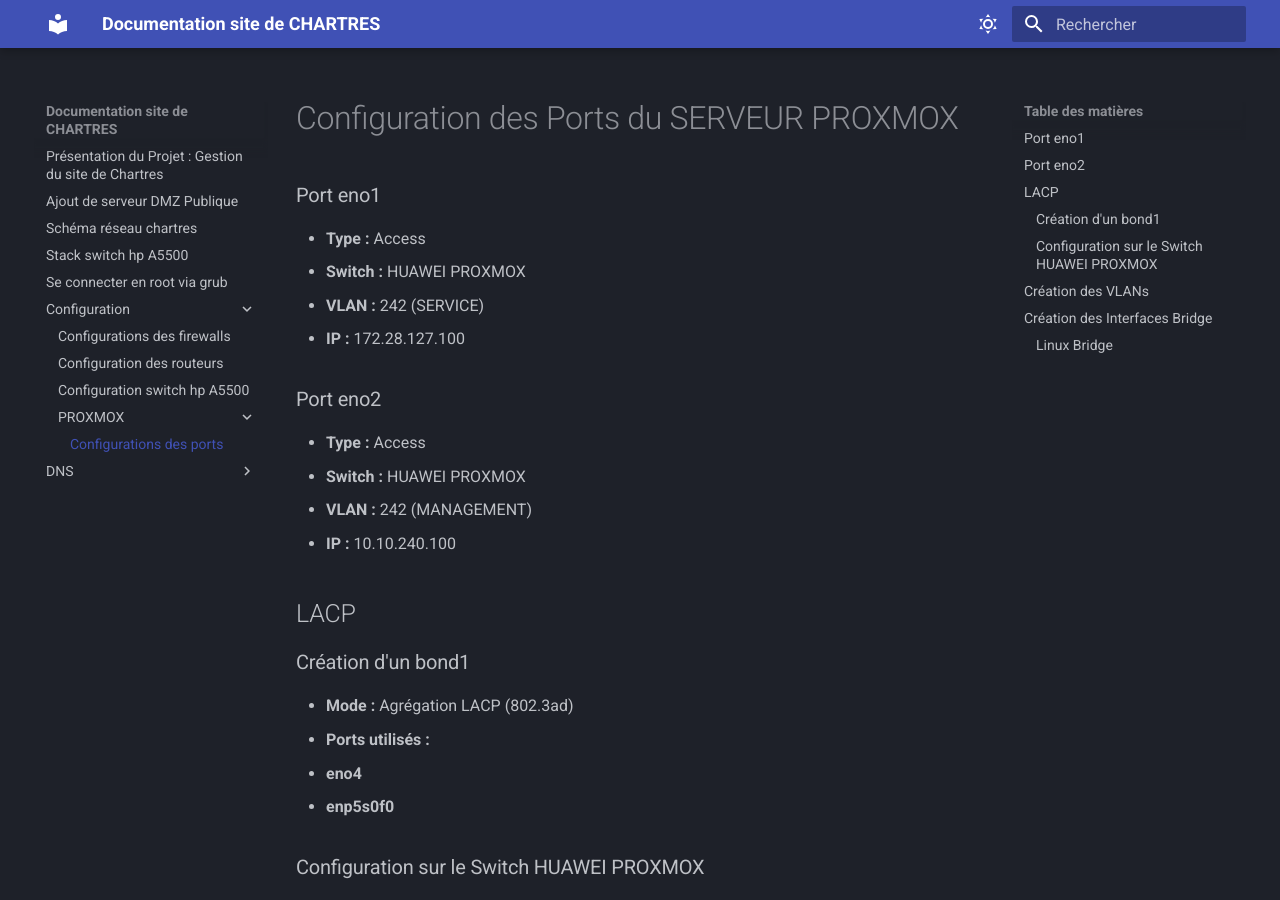
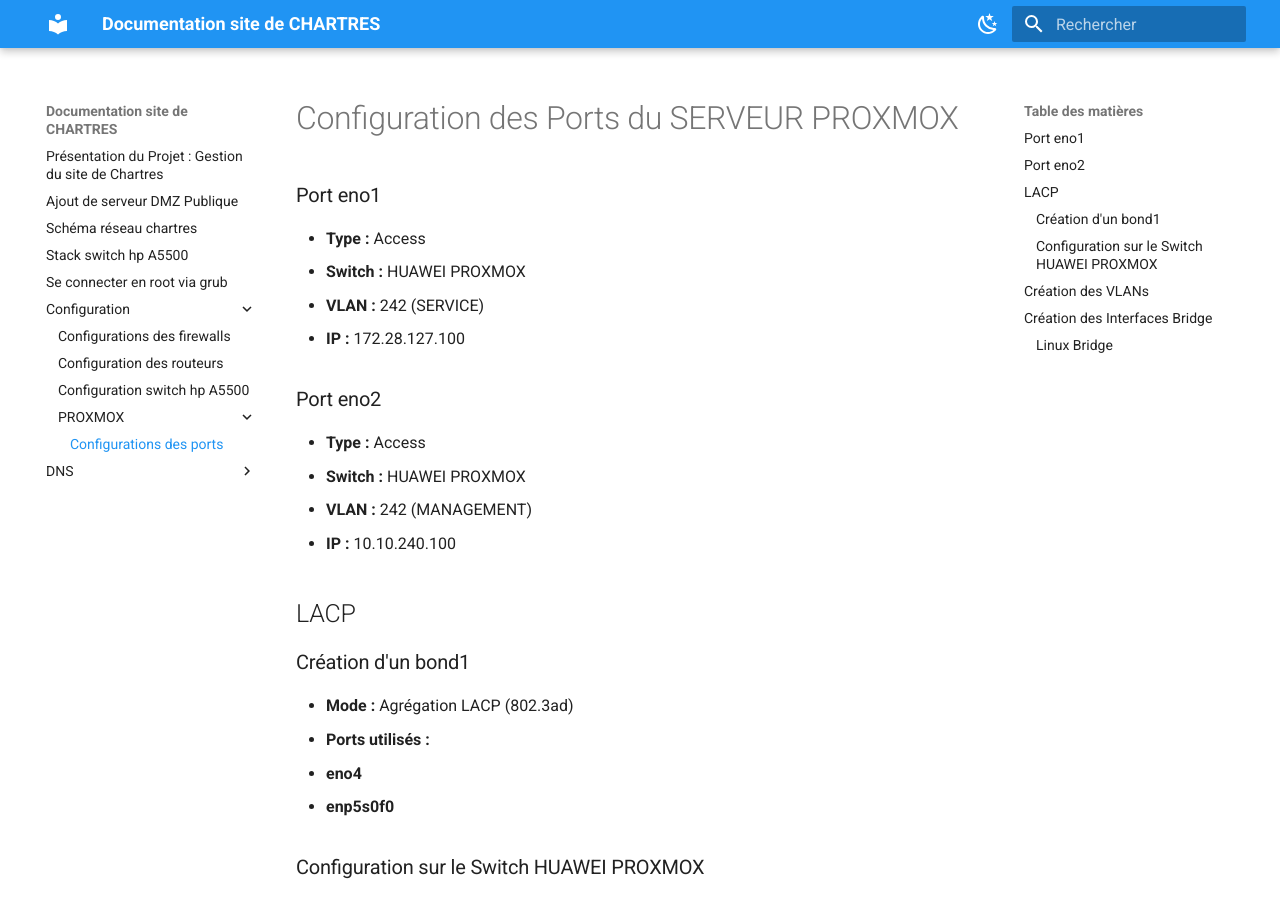
Before and after one commit to HeaZzY/Mkdocs, an MkDocs documentation site: the page built from docs/Configuration/PROXMOX/Config_Proxmox.md, in a window 1280 px wide and 900 px high. Built offline with MkDocs 1.6.1 and Material for MkDocs 9.7.7, drawn with Linux system fonts in a browser that asks for light colours.

Commit message:
maj #3.2

```diff
--- a/mkdocs.yml
+++ b/mkdocs.yml
@@ -3,15 +3,17 @@
   name: material
   language: fr
   palette:
-    - scheme: slate
+    - media: "(prefers-color-scheme: light)"
+      scheme: default
+      primary: blue
+      accent: light-blue
+      toggle:
+        icon: material/weather-night
+        name: Switch to dark mode
+    - media: "(prefers-color-scheme: dark)"
+      scheme: slate
+      primary: deep-orange
+      accent: light-blue
       toggle:
         icon: material/weather-sunny
         name: Switch to light mode
-      primary: "#C70039"
-      accent: "#FF5733"
-    - scheme: default
-      toggle:
-        icon: material/weather-night
-        name: Switch to dark mode
-      primary: "##900C3F"
-      accent: "#FF5733"
```
Also changed, not shown: docs/Configuration/PROXMOX/Config_Proxmox.md (+1 -1 lines).
